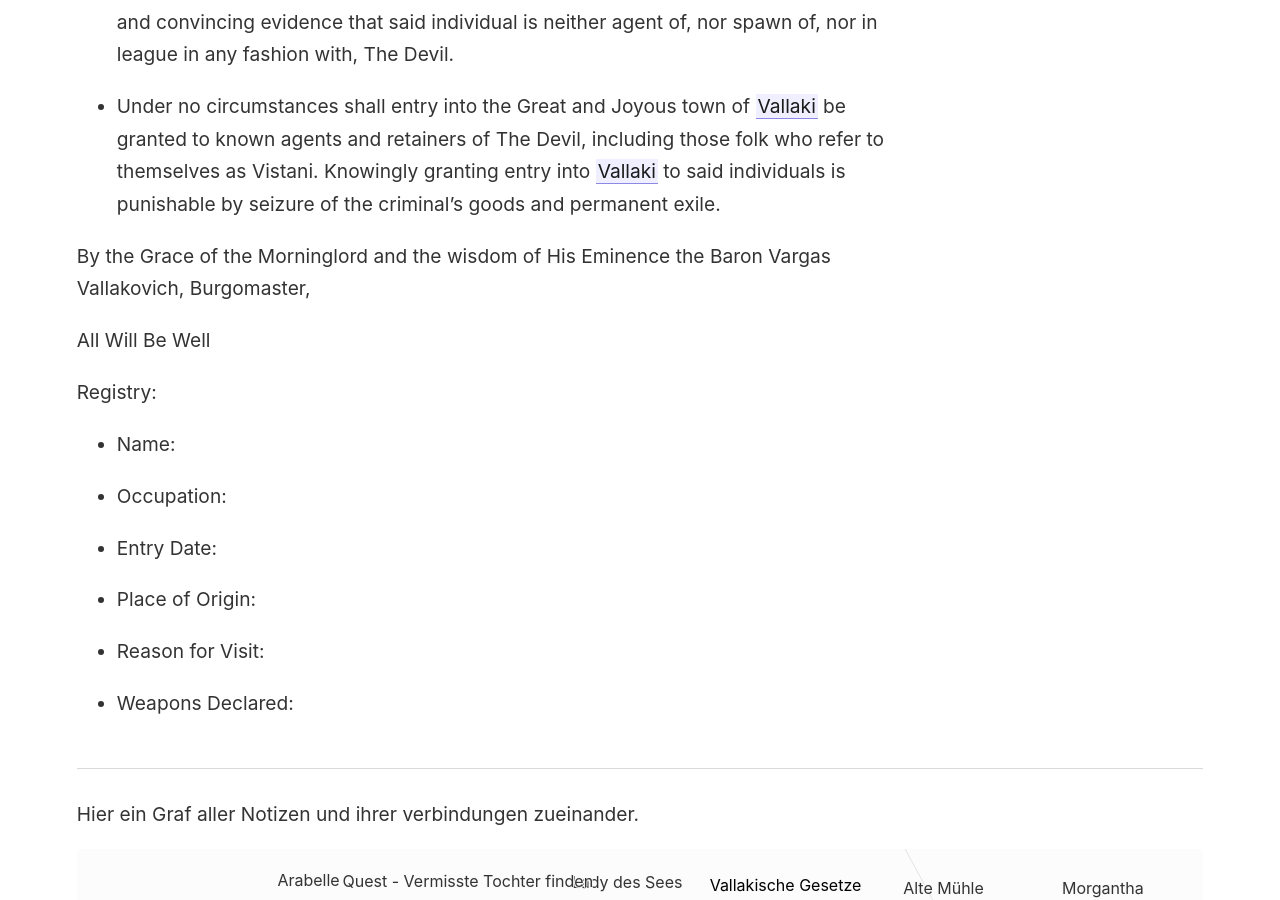
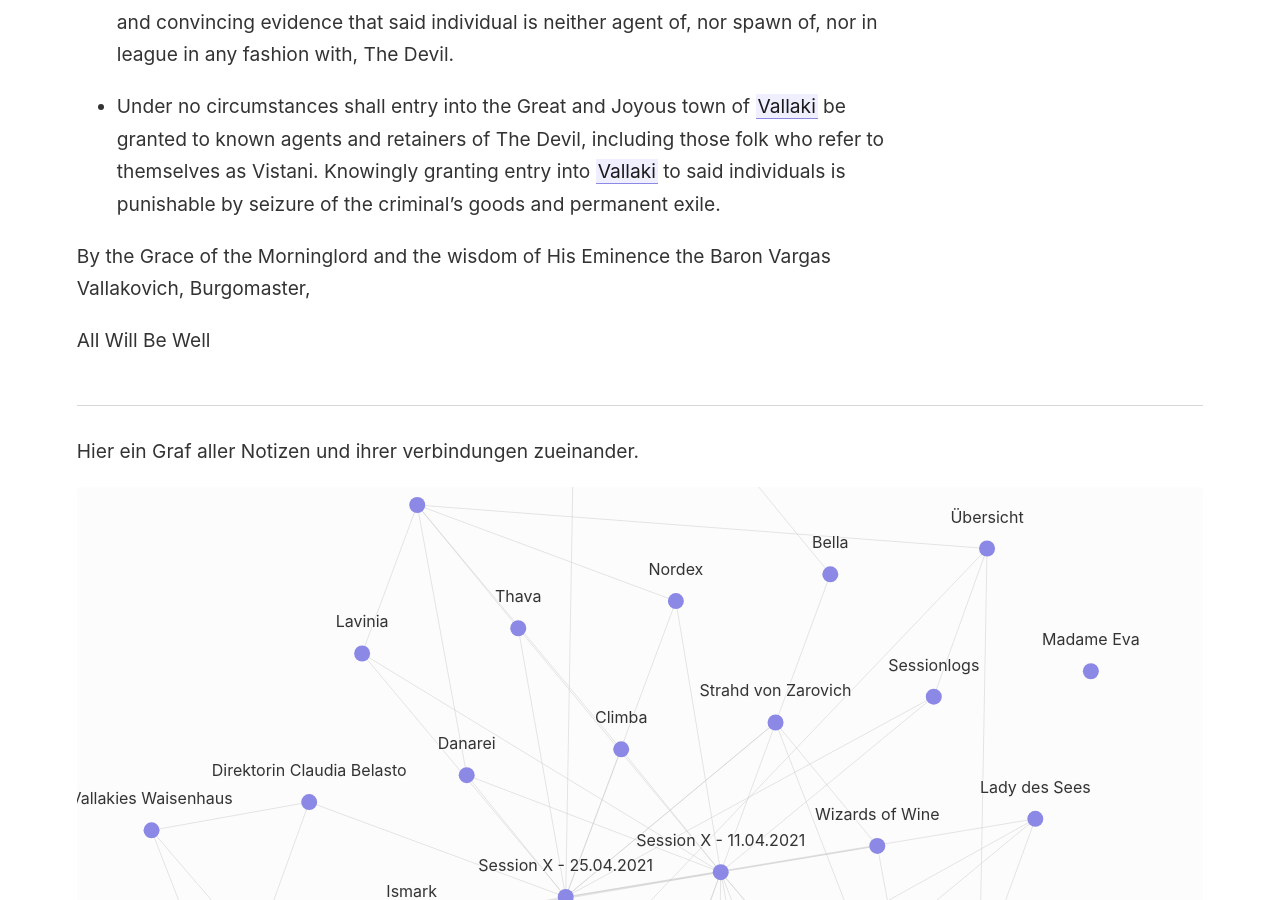
Before and after one commit to Julez404/CoS_Log, a Jekyll site: the page built from _notes/Vallakische Gesetze.md, in a window 1280 px wide and 900 px high, scrolled down 3296 px. Built offline with Jekyll 4.4.1, drawn with Linux system fonts in a browser that asks for light colours.

Commit message:
Update via script

```diff
--- a/_notes/Arabelle.md
+++ b/_notes/Arabelle.md
@@ -3,4 +3,5 @@ title: Arabelle
 ---
 
 * Tochter von [[Luvash]].
-* Lebt im Lager der [[Festfani]] vor den Mauern [[Vallaki]]s
+* Lebt im Lager der [[Festfani]] vor den Mauern [[Vallaki]]s.
+* Spielt gerne mit den Kindern von [[Vallakies Waisenhaus]].
--- /dev/null
+++ b/_notes/Dream Pasties.md
@@ -0,0 +1,3 @@
+---
+title: Dream Pasties
+---
--- a/_notes/Vallaki.md
+++ b/_notes/Vallaki.md
@@ -3,3 +3,6 @@ title: Vallaki
 ---
 
 Innerhalb von Vallaki sind die [[Vallakische Gesetze]] zu beachten.
+
+## Orte in [[Vallaki]]
+* [[Vallakies Waisenhaus]]
--- a/_notes/Vallakische Gesetze.md
+++ b/_notes/Vallakische Gesetze.md
@@ -77,19 +77,3 @@ By the Grace of the Morninglord and the wisdom of His Eminence the Baron Vargas
 
 
 All Will Be Well
-
-
-
-Registry:
-
--   Name:
-
--   Occupation:
-
--   Entry Date:
-
--   Place of Origin:
-
--   Reason for Visit:
-
--   Weapons Declared:
```
Also changed, not shown: _notes/Mürte.md (added, +5 -0 lines), _notes/Session X - 11.04.2021.md (+2 -2 lines), _notes/Session X - 25.04.2021.md (+1 -1 lines), _notes/Vallakies Waisenhaus.md (added, +6 -0 lines), .obsidian/graph.json, 1 other file.
